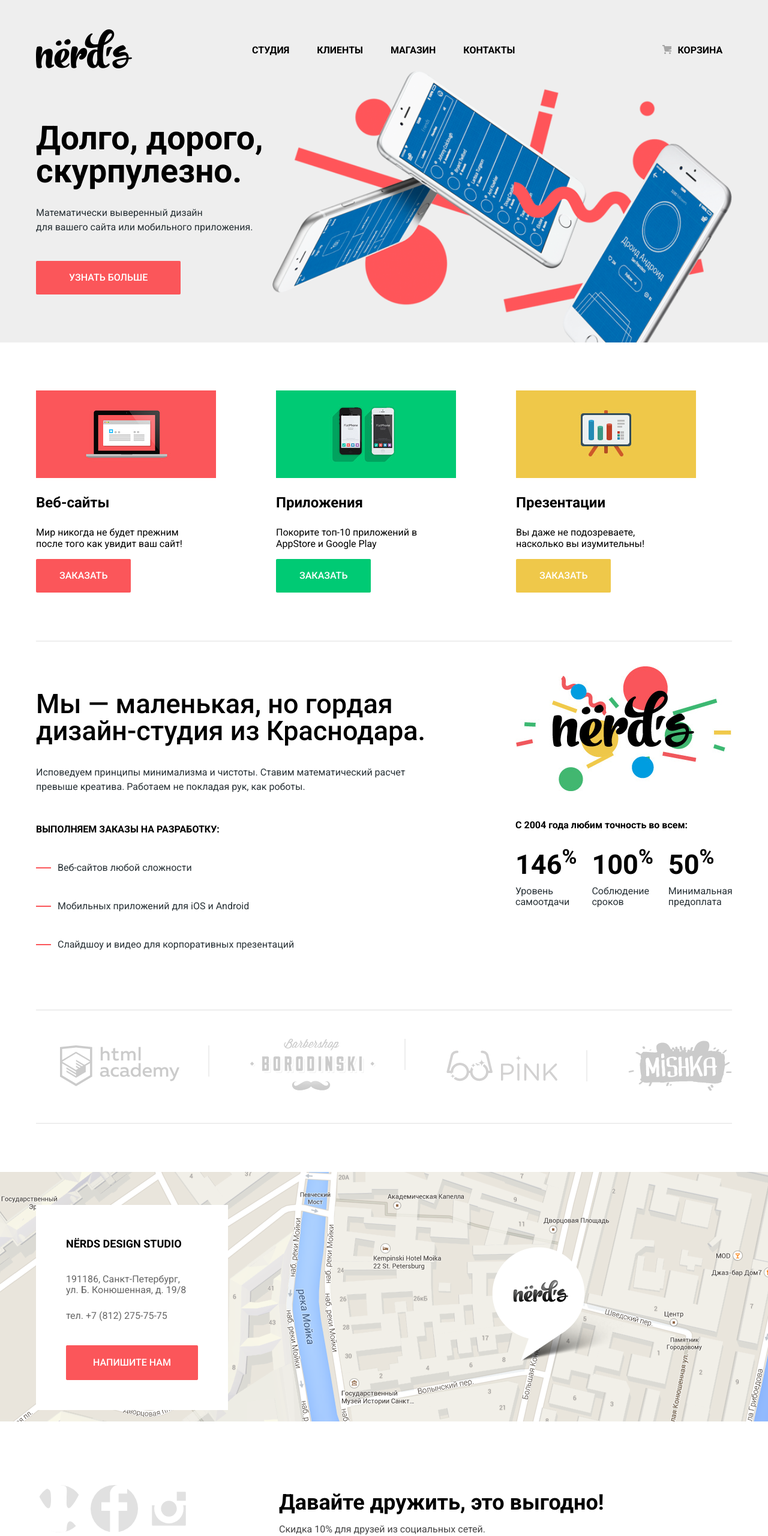
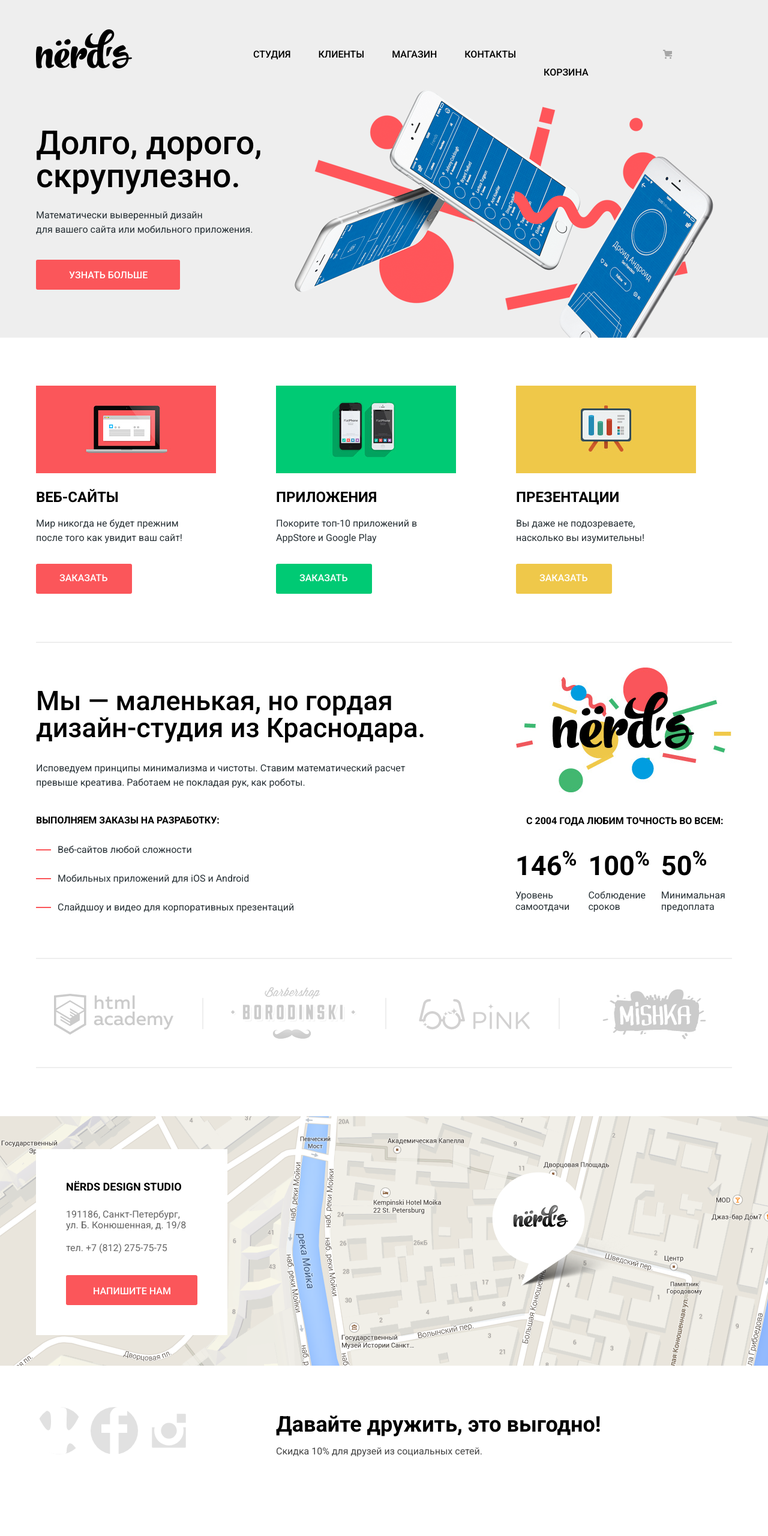
Before and after one commit to lapunya/355347-nerds-26, a plain HTML site: page index.html in a window 1280 px wide. Shown: the whole page at 60% size. After the commit the page ends 2447 px from the top, so only its background shows below. Drawn offline with Linux system fonts and the light colour scheme.

Commit message:
pxperfect начало

```diff
--- a/css/style.css
+++ b/css/style.css
@@ -60,18 +60,17 @@ body {
 }
 
 .header-logo {
-    margin-right: 200px;
+    margin-right: 202px;
 }
 
 .navigation {
-    display: flex;
-    align-items: center;
+    padding-top: 27px;
 }
 
 .nav-btn {
     font-size: 16px;
-    font-weight: bold;
-    line-height: 18px;
+    font-weight: 500;
+    line-height: 30px;
     color: #000000;
     text-decoration: none;
     text-transform: uppercase;
@@ -96,17 +95,16 @@ body {
     margin-right: 46px;
 }
 
-.nav-item:last-child {
-    margin-right: 0;
-    margin-left: 225px;
-}
-
-.current-page {
+.nav-item .current-page {
     border-bottom: 2px solid #fb565a;
+    padding-bottom: 12px;
+    color: black;
 }
 
 .cart-btn {
     position: relative;
+    margin-right: 0;
+    margin-left: 240px;
 }
 
 .cart-btn::before {
@@ -114,12 +112,14 @@ body {
     width: 15px;
     height: 15px;
     position: absolute;
-    left: -26px;
+    left: -41px;
+    top: 2px;
     background-image: url(../img/cart-icon.svg);
     background-repeat: no-repeat;
 }
 
 /*Слайдер*/
+
 .slider {
     background-color: #eeeeee;
     margin-bottom: 80px;
@@ -129,18 +129,18 @@ body {
     width: 1160px;
     margin: 0 auto;
     background-image: url(../img/slide1.png);
-    background-size: contain;
-    background-position: top right;
+    background-size: 698px 413px;
+    background-position: 431px 14px;
     background-repeat: no-repeat;
-    padding-top: 85px;
+    padding-top: 75px;
     padding-bottom: 80px;
 }
 
 .slide-title {
     font-size: 55px;
     line-height: 55px;
-    font-weight: bold;
-    margin-bottom: 30px;
+    font-weight: 500;
+    margin-bottom: 26px;
     display: block;
 }
 
@@ -148,15 +148,18 @@ body {
     font-size: 16px;
     line-height: 24px;
     color: #283136;
-    margin-bottom: 44px;
+    margin-bottom: 38px;
 }
 
 .slide-btn {
     background-color: #fb565a;
     display: inline-block;
-    padding: 19px 55px;
+    padding-top: 17px;
+    padding-right: 54px;
+    padding-bottom: 15px;
+    padding-left: 55px;
     text-align: center;
-    border-radius: 2px;
+    border-radius: 3px;
 }
 
 .slide-btn:hover {
@@ -194,27 +197,35 @@ body {
 }
 
 .product-image {
-    margin-bottom: 26px;
+    margin-bottom: 25px;
     display: block;
 }
 
 .products-title {
     font-size: 24px;
     line-height: 30px;
-    margin-bottom: 26px;
+    font-weight: 700;
+    text-transform: uppercase;
+    margin: 0;
+    margin-bottom: 17px;
 }
 
-.products-desc {
+.product-desc {
     font-size: 16px;
     line-height: 24px;
+    font-weight: 400;
     color: #283136;
-    margin-bottom: 100px;
+    margin: 0;
+    margin-bottom: 31px;
 }
 
 .products-btn {
-   padding: 19px 39px;
-   display: inline-block;
-   border-radius: 2px;
+    padding-top: 15px;
+    padding-right: 41px;
+    padding-bottom: 17px;
+    padding-left: 39px;
+    display: inline-block;
+    border-radius: 3px;
 }
 
 .products-btn-1 {
@@ -267,7 +278,7 @@ body {
 .container-promo {
     width: 1160px;
     margin: 0 auto;
-    padding-bottom: 80px;
+    padding-bottom: 56px;
     display: flex;
     border-bottom: 2px solid #eeeeee;
 }
@@ -279,8 +290,8 @@ body {
 .promo-title {
     font-size: 45px;
     line-height: 45px;
-    margin-top: 40px;
-    margin-bottom: 35px;
+    margin-top: 33px;
+    margin-bottom: 33px;
     font-weight: 500;
     width: 650px;
 }
@@ -288,23 +299,28 @@ body {
 .advanteges-title {
     font-size: 16px;
     line-height: 24px;
+    font-weight: 700;
     text-transform: uppercase;
     margin: 0;
-    margin-bottom: 40px;
+    margin-bottom: 25px;
 }
 
 .accuracy-title {
     font-size: 16px;
     line-height: 24px;
+    font-weight: 700;
+    text-transform: uppercase;
+    padding-left: 18px;
     margin: 0;
-    margin-bottom: 49px;
+    margin-bottom: 58px;
 }
 
 .advantages-description {
     font-size: 16px;
     line-height: 24px;
+    font-weight: 400;
     color: #283136;
-    margin-bottom: 47px;
+    margin-bottom: 39px;
 }
 
 .advantages-list {
@@ -318,7 +334,7 @@ body {
     color: #283136;
     position: relative;
     margin-left: 36px;
-    margin-bottom: 40px;
+    margin-bottom: 24px;
 }
 
 .advantages-item:last-child {
@@ -333,11 +349,10 @@ body {
     position: absolute;
     left: -36px;
     top: 11px;
-
 }
 
 .nerds-image {
-    margin-bottom: 40px;
+    margin-bottom: 32px;
 }
 
 .percent-list {
@@ -347,14 +362,15 @@ body {
 }
 
 .percent-item {
-    margin-right: 25px;
+    margin-right: 19px;
 }
 
 .percent-number {
     display: block;
     font-size: 45px;
     line-height: 10px;
-    margin-bottom: 30px;
+    font-weight: 700;
+    margin-bottom: 35px;
 }
 
 .percent-description {
@@ -374,15 +390,16 @@ body {
     list-style: none;
     width: 1160px;
     margin: 0 auto;
-    padding-bottom: 45px;
+    padding-bottom: 39px;
+    padding-left: 30px;
     border-bottom: 2px solid #eeeeee;
     display: flex;
-    justify-content: space-between;
     align-items: center;
 }
 
 .partner-item {
     position: relative;
+    margin-right: 96px;
 }
 
 .partner-item::after {
@@ -393,8 +410,14 @@ body {
     background-repeat: no-repeat;*/
     background-color: #eeeeee;
     position: absolute;
-    top: 0;
+    top: 50%;
     right: -50px;
+    transform: translateY(-56%);
+}
+
+.partner-item:nth-child(3) {
+    margin-right: 121px;
+    margin-left: 8px;
 }
 
 .partner-item:last-child::after {
@@ -421,7 +444,7 @@ body {
 .footer-map {
     padding-top: 55px;
     padding-bottom: 55px;
-    margin-bottom: 70px;
+    margin-bottom: 65px;
     background-image: url(../img/map.png);
     background-size: 1440px 416px;
     background-repeat: no-repeat;
@@ -438,14 +461,17 @@ body {
     background-color: #ffffff;
     color: #666666;
     padding: 50px;
+    padding-top: 48px;
 }
 
 .contacts-title {
     font-size: 18px;
     line-height: 30px;
+    font-weight: 700;
+    text-transform: uppercase;
     margin: 0;
     color: black;
-    margin-bottom: 35px;
+    margin-bottom: 22px;
 }
 
 .contacts-address {
@@ -453,12 +479,12 @@ body {
     line-height: 18px;
     font-style: normal;
     color: #666666;
-    margin-bottom: 25px;
+    margin-bottom: 20px;
 }
 
 .contacts-tel {
     display: block;
-    margin-bottom: 40px;
+    margin-bottom: 36px;
     font-size: 16px;
     line-height: 18px;
     color: #666666;
@@ -467,8 +493,20 @@ body {
 .foot-btn {
     display: inline-block;
     background-color: #fb565a;
-    padding: 20px 45px;
-    border-radius: 2px;
+    padding-top: 18px;
+    padding-right: 44px;
+    padding-bottom: 14px;
+    padding-left: 45px;
+    border-radius: 3px;
+}
+
+.foot-btn:hover {
+    background-color: #e74246;
+}
+
+.foot-btn:active {
+    box-shadow: inset 0 3px 0 rgba(0, 1, 1, 0.1);
+    background-color: #d7373b;
 }
 
 .marker-image {
@@ -488,7 +526,7 @@ body {
     width: 261px;
     padding: 0;
     margin: 0;
-    margin-right: 140px;
+    margin-right: 135px;
     justify-content: space-between;
 }
 
@@ -516,6 +554,7 @@ body {
 
 .friends {
     display: inline-block;
+    padding: 0;
 }
 
 .friends-title {
@@ -527,6 +566,7 @@ body {
     font-size: 16px;
     line-height: 22px;
     color: #444444;
+
 }
 
 /*Стилизация каталога*/
@@ -831,6 +871,7 @@ label {
     color: black;
     width: 50px;
     height: 50px;
+    border-radius: 2px;
     display: flex;
     justify-content: center;
     align-items: center;
@@ -863,9 +904,15 @@ label {
     color: rgba(0, 0, 0, 0.3);
     box-shadow: inset 0 3px 0 rgba(0, 1, 1, 0.1);
 }
+
+.pagination .current-catalog-page {
+    border: 3px solid #dbdbdb;
+    background-color: white;
+}
+
 .sort-btn {
-    font-size: 16px;
-    font-weight: bold;
+    font-size: 14px;
+    font-weight: 400;
     line-height: 18px;
     color: #000000;
     text-decoration: none;
@@ -883,6 +930,17 @@ label {
 
 .sort-dir {
     opacity: 0.3;
+    width: 11px;
+    height: 10px;
+    display: inline-block;
+}
+
+.sort-down {
+    background-image: url(../img/icon-down-dir.svg);
+}
+
+.sort-up {
+    background-image: url(../img/icon-up-dir.svg);
 }
 
 .sort-dir:hover {
@@ -948,14 +1006,14 @@ label {
 }
 
 .template-title {
+    font-size: 18px;
+    font-weight: 700;
+    line-height: 30px;
     margin: 0;
     margin-bottom: 25px;
 }
 
 .template-name {
-    font-size: 16px;
-    font-weight: bold;
-    line-height: 18px;
     color: #000000;
     text-decoration: none;
     text-transform: uppercase;
@@ -973,8 +1031,13 @@ label {
     font-size: 16px;
     line-height: 18px;
     color: #666666;
+    max-width: 230px;
+    height: 36px;
     margin: 0;
+    margin-left: auto;
+    margin-right: auto;
     margin-bottom: 30px;
+    overflow-y: auto;
 }
 
 .template-cost {
@@ -1006,11 +1069,15 @@ label {
     padding-top: 73px;
     padding-right: 100px;
     padding-left: 100px;
+    background-color: white;
     box-shadow: 0 20px 40px rgba(0, 1, 1, 0.75);
 }
 
 .write-us-show {
     display: block;
+    position: fixed;
+    left: 240px;
+    bottom: 40px;
 }
 
 .popup-title {
@@ -1087,6 +1154,11 @@ label {
     border: 2px solid #000000;
 }
 
+.in-mail:invalid {
+    border-color: #e74246;
+    color: #e74246
+}
+
 .lab-message {
     display: block;
     font-size: 16px;
@@ -1138,4 +1210,14 @@ label {
     border: none;
     border-radius: 2px;
     margin-bottom: 84px;
+    cursor: pointer;
 }
+
+.popup-btn:hover {
+    background-color: #e74246;
+}
+
+.popup-btn:active {
+    box-shadow: inset 0 3px 0 rgba(0, 1, 1, 0.1);
+    background-color: #d7373b;
+}
--- a/index.html
+++ b/index.html
@@ -17,7 +17,7 @@
             <ul class="nav-list">
                 <li class="nav-item"><a class="nav-btn" href="">Студия</a></li>
                 <li class="nav-item"><a class="nav-btn" href="">Клиенты</a></li>
-                <li class="nav-item"><a class="nav-btn" href="catalog.html" >Магазин</a></li>
+                <li class="nav-item"><a class="nav-btn" href="catalog.html">Магазин</a></li>
                 <li class="nav-item"><a class="nav-btn" href="">Контакты</a></li>
                 <li class="nav-item"><a class="nav-btn cart-btn" href="">Корзина</a></li>
             </ul>
@@ -30,7 +30,7 @@
         <div class="slider">
            <div class="slide-container">
             <div class="slide-1">
-                <b class="slide-title">Долго, дорого,<br> скурпулезно.</b>
+                <b class="slide-title">Долго, дорого,<br> скрупулезно.</b>
                 <p class="slide-desc">Математически выверенный дизайн<br>для вашего сайта или мобильного приложения.</p>
                 <a class="button slide-btn" href="#">Узнать больше</a>
             </div>
```
Also changed, not shown: catalog.html (+7 -7 lines).
